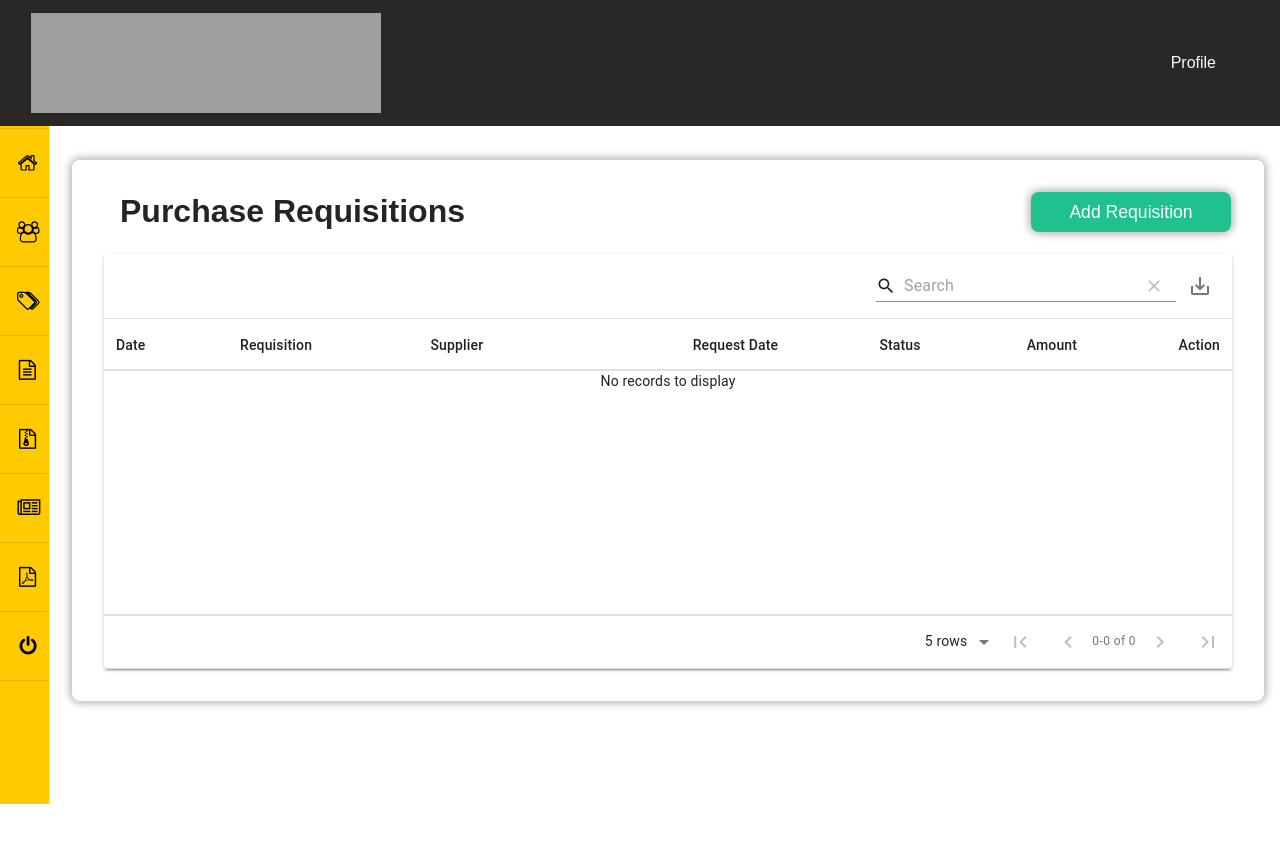
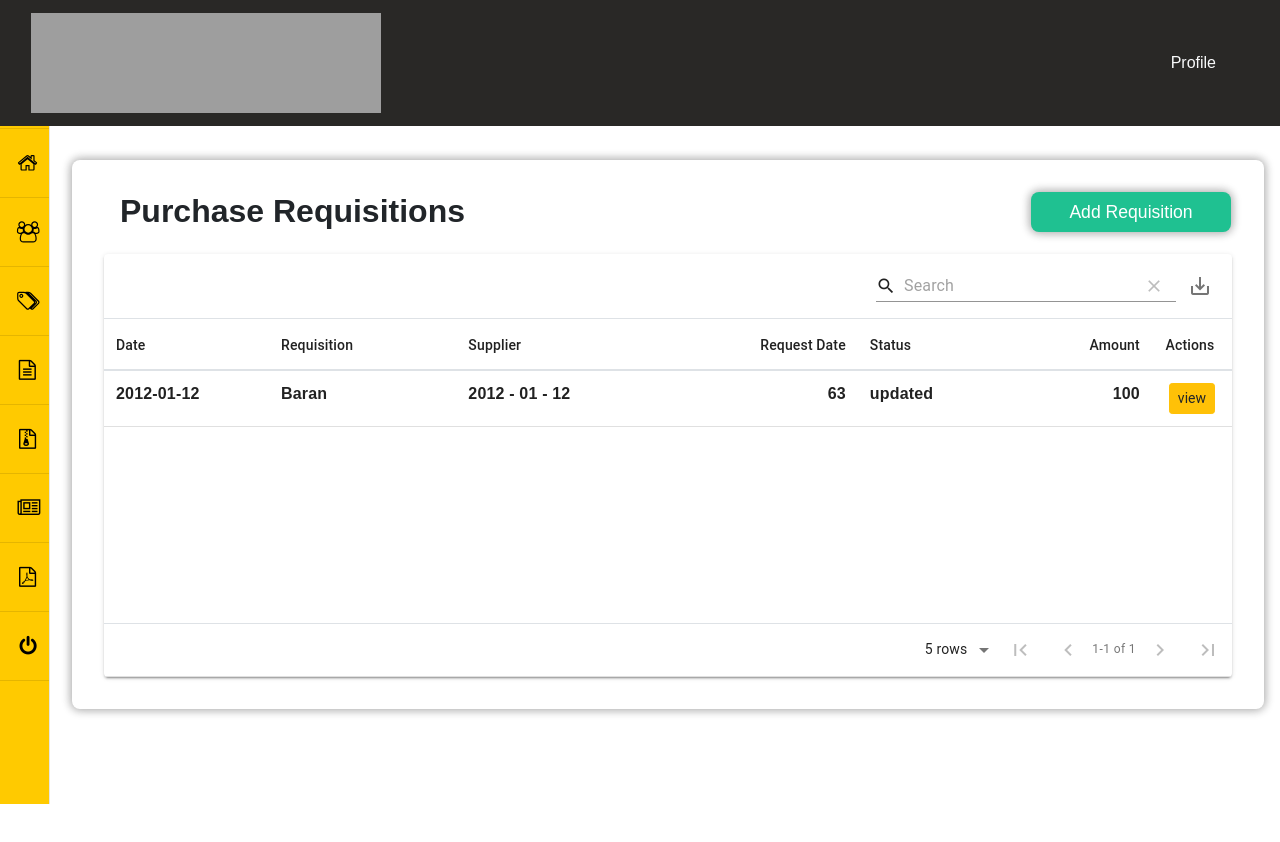
Before and after one commit to Assignment-Group-SLIIT/chi-lanka-web, a React (Create React App) app: page /prList in a window 1280 px wide. Shown: the top 842 px of the page. Built offline with nearby package versions, Linux system fonts and the light colour scheme; grey boxes are pictures that could not be loaded; a web font is replaced by a local one.

Commit message:
prList component updated

```diff
--- a/src/components/views/purchaseRequisitions/prList.js
+++ b/src/components/views/purchaseRequisitions/prList.js
@@ -28,37 +28,32 @@ export default function PrList() {
                     <MaterialTable
                         title=""
                         columns={[
-                            { title: "Date", field: "id", type: "string" },
-                            { title: "Requisition", field: "name", type: "string" },
-                            { title: "Supplier", field: "type", type: "string" },
-                            { title: "Request Date", field: "price", type: "numeric" },
-                            { title: "Status", field: "qty", type: "numeric" },
-                            { title: "Amount", field: "qty", type: "numeric" },
-                            { title: "Action", field: "qty", type: "numeric" },
+                            { title: "Date", field: "date", type: "string" },
+                            { title: "Requisition", field: "requisition", type: "string" },
+                            { title: "Supplier", field: "supplier", type: "string" },
+                            { title: "Request Date", field: "reqPrice", type: "numeric" },
+                            { title: "Status", field: "status", type: "string" },
+                            { title: "Amount", field: "amount", type: "numeric" },
                         ]}
                         // data={null}
+                        data={[
+                            { date: '2012-01-12', requisition: 'Baran', supplier: '2012 - 01 - 12', reqPrice: 63, status: 'updated', amount: 100 },
+                        ]}
                         options={{
                             sorting: true,
                             actionsColumnIndex: -1,
                             exportButton: true,
                         }}
                         actions={[
-                            // {
-                            //     icon: () => (
-                            //         <button class="btn btn-sm btn-success">Update</button>
-                            //     ),
-                            //     onClick: (event, rowData) => {
-                            //         setCurrentProductUpdate(rowData);
-                            //         setModalStateUpdate(true);
-                            //     },
-                            // },
-                            // {
-                            //     icon: () => <button class="btn btn-sm btn-danger">Delete</button>,
-                            //     onClick: (event, rowData) => {
-                            //         setCurrentProductDelete(rowData.id);
-                            //         setModalStateDelete(true);
-                            //     },
-                            // },
+                            {
+                                icon: () => (
+                                    <button class="btn btn-sm btn-warning">view</button>
+                                ),
+                                // onClick: (event, rowData) => {
+                                //     setCurrentProductUpdate(rowData);
+                                //     setModalStateUpdate(true);
+                                // },
+                            },
                         ]}
                     />
                 </table>
```
